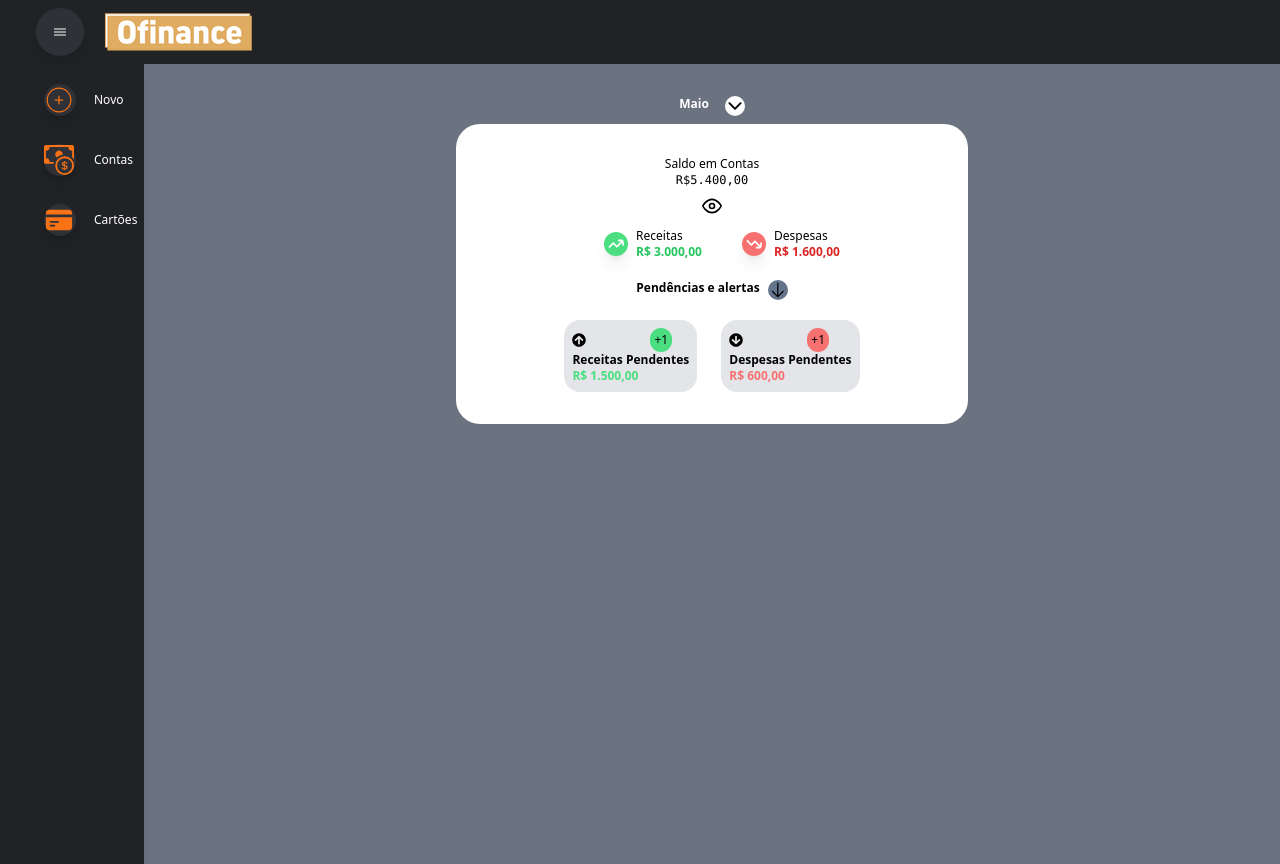
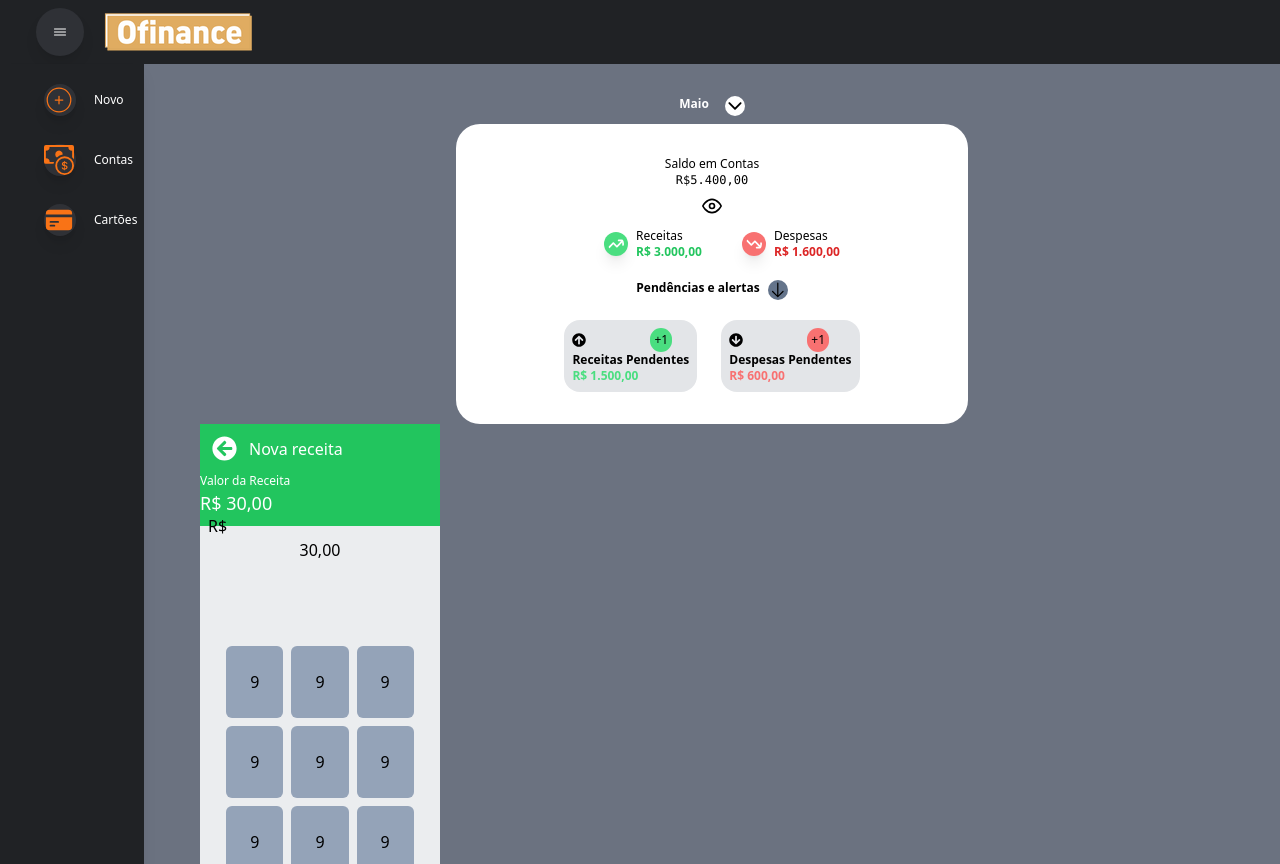
Before and after one commit to HenriqueGouveia42/OFinance, a React (Vite) app: page / in a window 1280 px wide. Built offline with nearby package versions, Linux system fonts and the light colour scheme.

Commit message:
Modificacao simples do index.html e utilizacao do MainPanel.jsx para testes de implementacao do NewTransaction.jsx

```diff
--- a/index.html
+++ b/index.html
@@ -4,7 +4,7 @@
     <meta charset="UTF-8" />
     <link rel="icon" type="image/svg+xml" href="/vite.svg" />
     <meta name="viewport" content="width=device-width, initial-scale=1.0" />
-    <title>OFinance</title>
+    <title>Ofinance</title>
   </head>
   <body>
     <div id="root"></div>
--- a/src/components/MainPanel.jsx
+++ b/src/components/MainPanel.jsx
@@ -1,6 +1,7 @@
 import Month from "./Month"
 import { useState, useContext } from "react";
 import { EyeContext } from "../Contexts/EyeContext.jsx";
+import NewTransaction from "./NewTransaction.jsx";
 
 const MainPanel = () =>{
     return(
@@ -8,6 +9,7 @@ const MainPanel = () =>{
             <div className="flex flex-col mt-16 ml-36 overflow-auto w-screen h-screen bg-gray-500 p-8">
                 <div className="custom-md:flex-row custom-md:space-x-6 custom-md:space-y-0">
                     <Month />
+                    <NewTransaction type="revenue" value="3000"/>
                 </div>
             </div>
         </>
```
